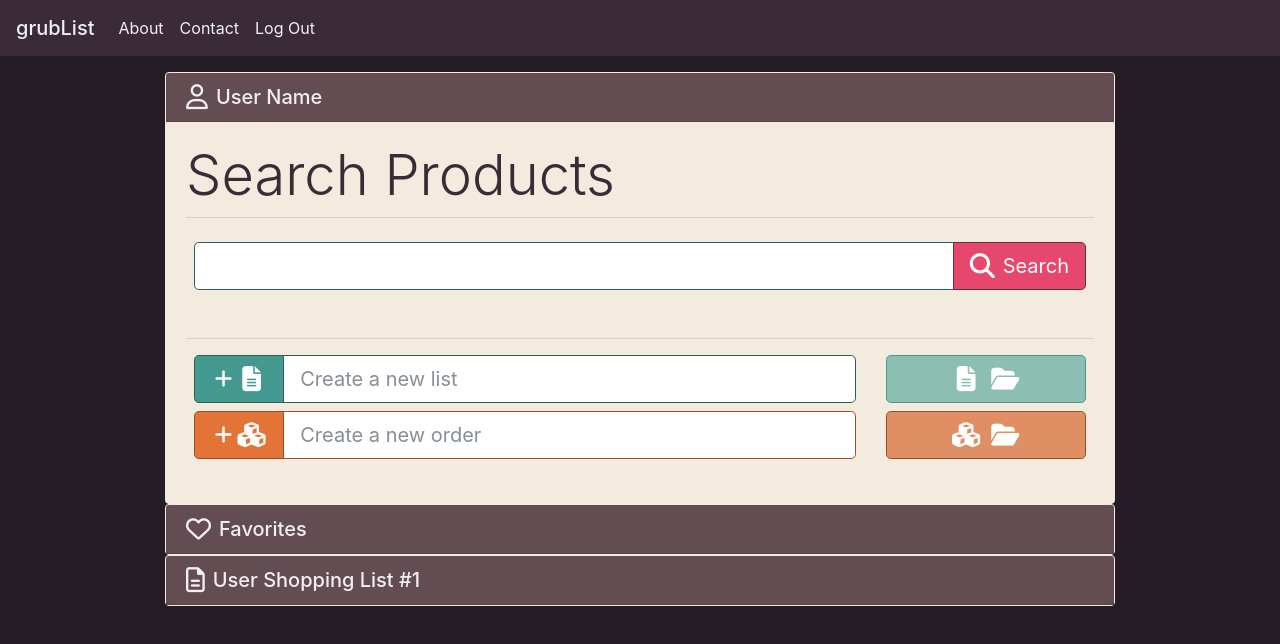
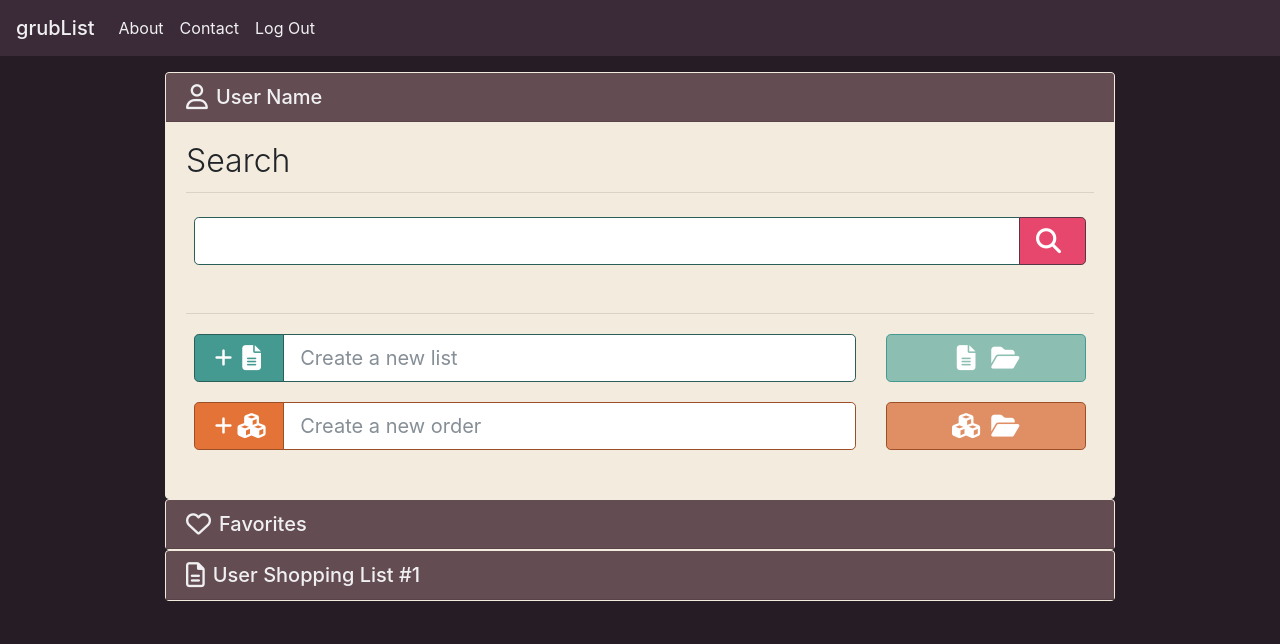
Before and after one commit to ryanosaurus-tex/group-project-2, a website: page views/index.html in a window 1280 px wide. Drawn offline with nearby package versions, Linux system fonts and the light colour scheme.

Commit message:
updated buttons for smallest size

```diff
--- a/content/styles.css
+++ b/content/styles.css
@@ -188,6 +188,6 @@ body {
 	border-color: #E37337;
 }
 
-h1 {
-	color: #3B2B39;
+h2.card-title {
+	font-weight: 300;
 }
--- a/views/index.html
+++ b/views/index.html
@@ -63,7 +63,7 @@
         <!-- *********** USER DASHBOARD || DROP-DOWN || ************************************************************************* -->
         <div id="collapseDash" class="collapse show" role="tabpanel" aria-labelledby="dashboardHeader" data-parent="#accordion">
           <div class="card-body">
-            <h1 class="display-4">Search Products</h1>
+             <h2 class="card-title">Search</h2>
             <hr class="mt-1">
             <!-- .............................................ROW-1 [_________________][search box]....................... -->
             <div class="row justify-content-center mt-4 mb-5 px-2">
@@ -72,7 +72,7 @@
                   <input type="text" class="form-control" aria-label="Search">
                   <span class="input-group-btn">
                     <button class="btn btn-danger" type="button">
-                      <i class="fa fa-search fa-lg mr-2" aria-hidden="true"></i>Search
+                      <i class="fa fa-search fa-lg mr-2" aria-hidden="true"></i>
                     </button>
                   </span>
                 </div>
@@ -80,10 +80,10 @@
             </div> <!-- ...................................../ROW-1...................................................... -->
             <hr>
 
-            <div class="row px-2"> <!-- ......................ROW-2 [+ List][_____________]  [ Lists ]................... -->
+            <div class="row px-2 my-1"> <!-- ......................ROW-2 [+ List][_____________]  [ Lists ]................... -->
 
               <!--====CREATE NEW LIST=====================================================-->
-              <div class="col-sm-9">
+              <div class="col-sm-9 my-1">
                 <div class="input-group input-group-lg mr-4">
 
                   <!-- create new list BUTTON [+ List] -->
@@ -100,7 +100,7 @@
               </div>
 
               <!--====LISTS BUTTON (view lists)============================================-->
-              <div class="col-sm-3">
+              <div class="col-sm-3 mt-1 mb-2">
                 <button type="button" class="btn btn-secondary btn-lg btn-block">
                   <i class="fa fa-file-text fa-fw fa-lg mr-2" aria-hidden="true"></i><i class="fa fa-folder-open fa-lg fa-fw" aria-hidden="true"></i>
                 </button>
@@ -110,7 +110,7 @@
             <div class="row mt-2 mb-4 px-2"> <!-- ......................ROW-3 [+ Order][_____________]  [ Orders ]................. -->
 
               <!--====CREATE NEW ORDER====================================================-->
-              <div class="col-sm-9">
+              <div class="col-sm-9 my-1">
                 <div class="input-group input-group-lg mr-4">
 
                   <!-- create new order BUTTON [+ Order] -->
@@ -126,7 +126,7 @@
               </div>
 
               <!--====ORDERS BUTTON (view orders)==================================================-->
-              <div class="col-sm-3">
+              <div class="col-sm-3 my-1">
                 <button type="button" class="btn btn-secondary btn-lg btn-block light-orangify">
                   <i class="fa fa-cubes fa-lg fa-fw mr-2" aria-hidden="true"></i><i class="fa fa-folder-open fa-lg fa-fw" aria-hidden="true"></i>
                 </button>
```
